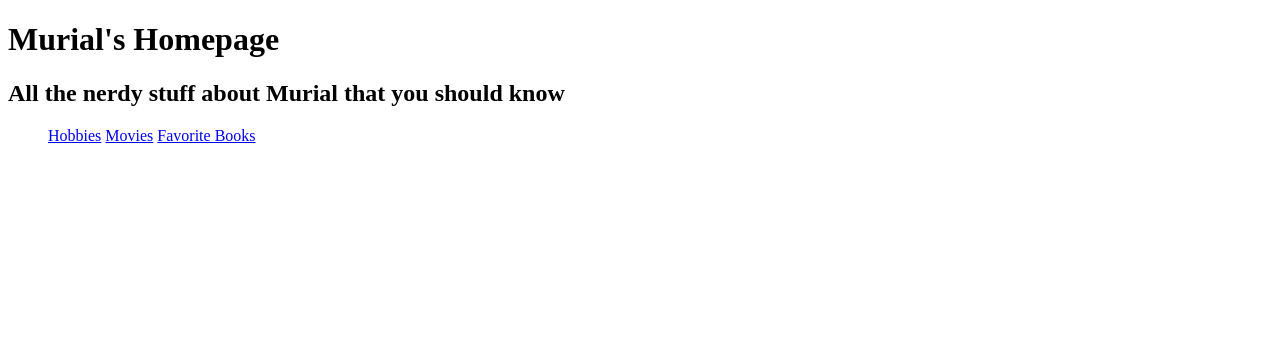
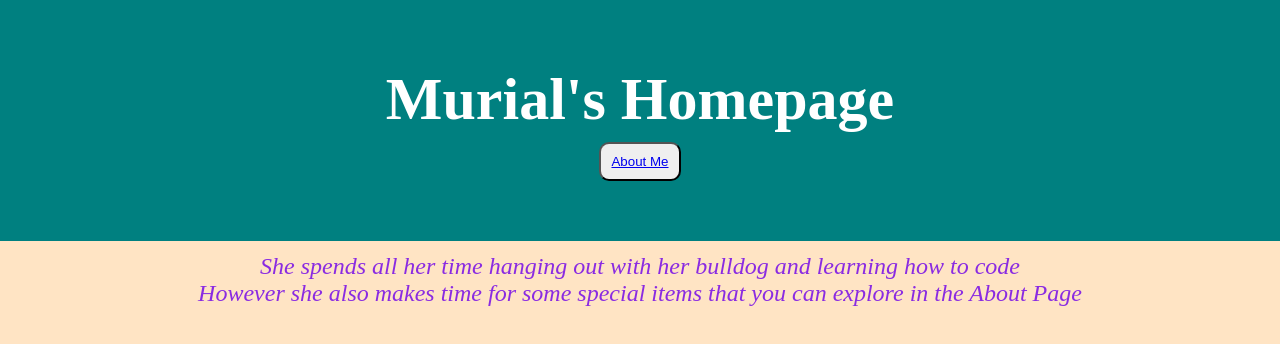
Before and after one commit to twentymurial33/murials-website, a plain HTML site: page main-html-assignment/index.html in a window 1280 px wide. Drawn offline with Linux system fonts and the light colour scheme; files that its build step writes are made by us from their sources.

Commit message:
final edits for assignment

```diff
--- a/main-html-assignment/index.html
+++ b/main-html-assignment/index.html
@@ -4,16 +4,19 @@
         <meta charset="UTF-8">
         <meta http-equiv="X-UA-Compatible" content="IE=edge">
         <meta name="viewport" content="width=device-width, initial-scale=1.0">
-        <link rel="stylesheet" href="./style.css">
+        <link rel="stylesheet" href="../style.css">
         <title>About Murial</title>
     </head>
     <body>
-        <h1>Murial's Homepage</h1>
-        <h2>All the nerdy stuff about Murial that you should know</h2>
-        <ul>
-            <a href="./pages/hobby.html">Hobbies</a>
-            <a href="./pages/movie.html">Movies</a>
-            <a href="./pages/favorite-books.html">Favorite Books</a>
-        </ul>
+        <div class="header">
+            <h1>Murial's Homepage</h1>
+            <button>
+                <a href="./pages/about.html">About Me</a>
+            </button>
+        </div>
+        <p>She spends all her time hanging out with her bulldog and learning how to code <br>
+            However she also makes time for some special items that you can explore in the About
+            Page
+        </p>
     </body>
 </html>
--- a/style.css
+++ b/style.css
@@ -0,0 +1,47 @@
+*{
+    margin:0;
+    padding:0;
+}
+
+body{
+    background-color: bisque;
+}
+
+h1{
+    text-align: center;
+    padding:5px;
+}
+
+p{
+    font-style: italic;
+    font-size: 24px;
+    margin: 10px;
+    padding: 2px;
+    color: blueviolet;
+    text-align: center;
+}
+
+button{
+    border-radius:10px;
+    padding:10px;
+    color:aquamarine;
+
+}
+
+img{
+    width:20px;
+    height:20px
+
+}
+
+.header {
+    padding: 60px;
+    text-align: center;
+    background: teal;
+    color: white;
+    font-size: 30px;
+}
+.hobby-list{
+    width:20px;
+    height:20px;
+}
```
Also changed, not shown: main-html-assignment/pages/about.html (renamed from main-html-assignment/pages/hobby.html, +3 -4 lines), main-html-assignment/pages/favorite-books.html (+9 -6 lines), main-html-assignment/pages/movie.html (+9 -3 lines), main-html-assignment/pages/images/book2.jpg (added), main-html-assignment/pages/images/javascript.jpg (added).
